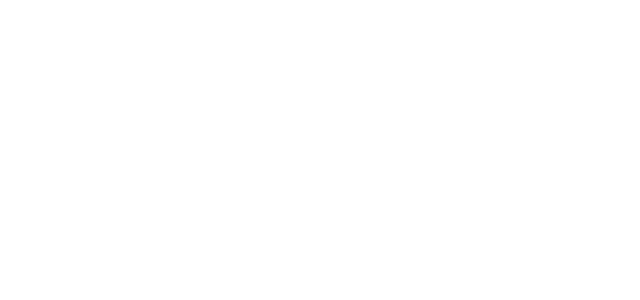
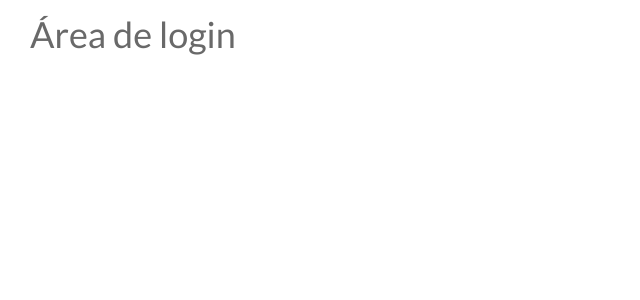
Before and after one commit to Asoaresdev/indique-web, a React (Create React App) app: page /login in a window 1280 px wide. Shown: the top 300 px of the page, without its empty margins (0-640 px from the left). Built offline with nearby package versions, Linux system fonts and the light colour scheme.

Commit message:
feat: inicio da tela de login

```diff
--- a/src/Pages/LoginPage/index.js
+++ b/src/Pages/LoginPage/index.js
@@ -1,6 +1,26 @@
 import React from "react";
-import FormLogin from "../../Components/FormLogin";
+// import FormLogin from "../../Components/FormLogin";
+import { useStyles } from "./style";
+import { Grid, Typography } from "@material-ui/core";
+// import { LoginForm } from './LoginForm'
 
 export default function LoginPage() {
-  return <div>LoginPage</div>;
+  const classes = useStyles();
+  return (
+    <Grid container className={classes.root}>
+      <Grid item className={classes.signUp} xs={12} sm={6}>
+        <Grid container className={classes.containerForm}>
+          <Grid item xs={12}>
+            <Typography className={classes.opcao} component="p" variant="h5">
+              Área de login
+          </Typography>
+          </Grid>
+          <Grid item xs={12}>
+            {/* <LoginForm /> */}
+          </Grid>
+        </Grid>
+      </Grid>
+      <Grid className={classes.gridApresentacao} item xs={false} sm={6}></Grid>
+    </Grid>
+  )
 }
--- a/src/Pages/LoginPage/style.js
+++ b/src/Pages/LoginPage/style.js
@@ -0,0 +1,75 @@
+import { makeStyles } from "@material-ui/core/styles";
+
+export const useStyles = makeStyles((theme) => ({
+  gridApresentacao: {
+    // background: theme.palette.primary.main,
+    height: "100vh",
+    display: "flex",
+    flexDirection: "column",
+    justifyContent: "center",
+    padding: "70px",
+    color: "#FFF",
+    [theme.breakpoints.down("xs")]: {
+      display: "none",
+    },
+  },
+  root: {
+    height: "100vh",
+  },
+  button: {
+    borderRadius: "35px",
+    boxShadow: "0px 4px 4px rgba(0, 0, 0, 0.25)",
+    fontFamily: "Lato",
+    fontStyle: "normal",
+    fontWeight: 900,
+    color: "#FFF",
+  },
+  signUp: {
+    padding: "10px 30px",
+    display: "flex",
+    justifyContent: "space-between",
+    flexDirection: "column",
+  },
+  titulo: {
+    fontWeight: "bold",
+  },
+
+  subtitulo: {
+    marginTop: "50px",
+  },
+  opcao: {
+    marginBottom: "20px",
+    color: "#696969",
+    fontSize: "36px",
+  },
+  step: {
+    color: "#494848",
+    fontSize: "28px",
+  },
+  stepNumber: {
+    marginRight: "15px",
+    background: theme.palette.primary.main,
+    color: "#fff",
+    borderRadius: "100%",
+    padding: "5px 10px",
+  },
+  textField: {
+    marginBottom: "10px",
+    boxShadow: "0px 4px 4px rgba(0, 0, 0, 0.25)",
+    borderRadius: "35px",
+  },
+  divSubmit: {
+    width: "100%",
+    display: "flex",
+    justifyContent: "center",
+  },
+  containerForm: {
+    height: "100%",
+  },
+  form: {
+    display: "flex",
+    justifyContent: "space-between",
+    flexDirection: "column",
+    height: "100%",
+  },
+}));
--- a/src/Routes/Routes.js
+++ b/src/Routes/Routes.js
@@ -5,6 +5,7 @@
 import CompanyPage from "../Pages/CompanyPage";
 import MentorPage from "../Pages/MentorPage";
 import DashboardPage from "../Pages/DashboardPage";
+import LoginPage from "../Pages/LoginPage"
 
 export default function Routes() {
   return (
@@ -27,6 +28,9 @@
         <Route exact path="/dashboard">
           <DashboardPage />
         </Route>
+        <Route exact path="/login">
+          <LoginPage />
+        </Route>
       </Switch>
     </BrowserRouter>
   );
```
Also changed, not shown: src/Pages/LoginPage/LoginForm.js (added).
